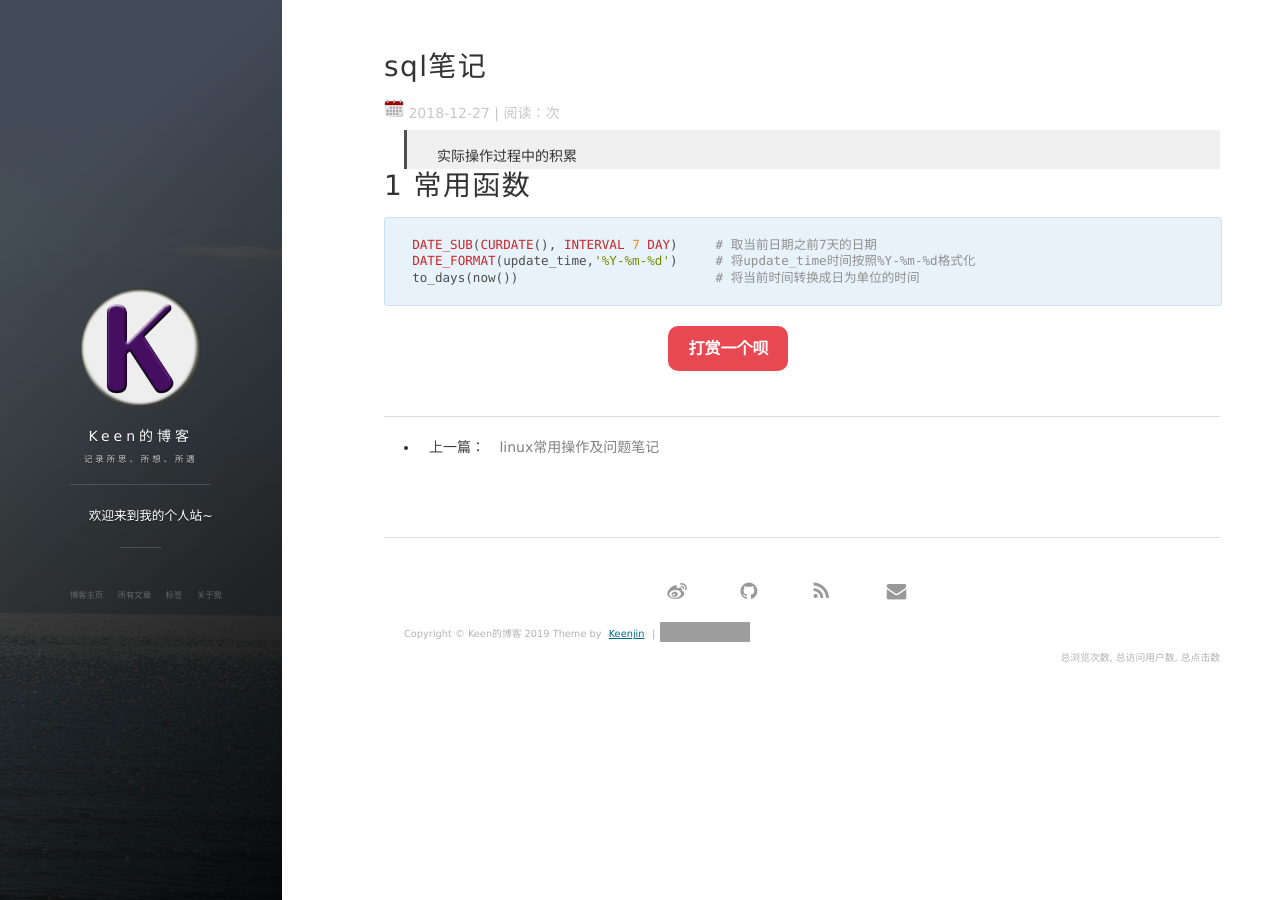
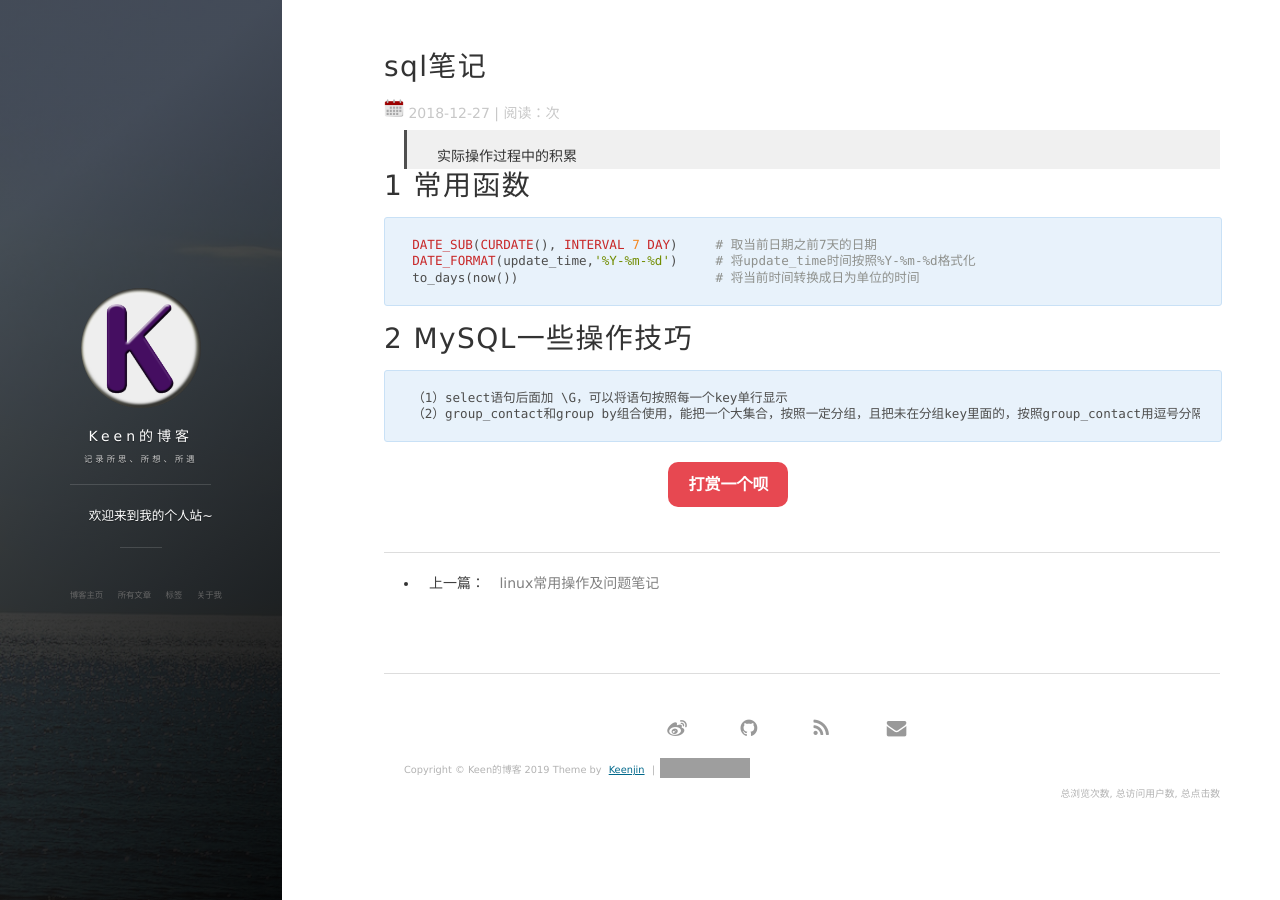
Before and after one commit to Keenjin/Keenjin.github.io, a Jekyll site: the page built from _posts/2016-12-27-sql_note.md, in a window 1280 px wide. Built offline with Jekyll 4.4.1, drawn with Linux system fonts in a browser that asks for light colours; nearby versions of some CDN libraries; comment, search, counter and statistics services are not loaded; grey boxes are pictures that could not be loaded.

Commit message:
sql笔记

````diff
--- a/_posts/2016-12-27-sql_note.md
+++ b/_posts/2016-12-27-sql_note.md
@@ -13,3 +13,8 @@ DATE_SUB(CURDATE(), INTERVAL 7 DAY)     # 取当前日期之前7天的日期
 DATE_FORMAT(update_time,'%Y-%m-%d')     # 将update_time时间按照%Y-%m-%d格式化
 to_days(now())                          # 将当前时间转换成日为单位的时间
 ```
+# 2 MySQL一些操作技巧
+```
+（1）select语句后面加 \G，可以将语句按照每一个key单行显示
+（2）group_contact和group by组合使用，能把一个大集合，按照一定分组，且把未在分组key里面的，按照group_contact用逗号分隔连接起来
+```
````
